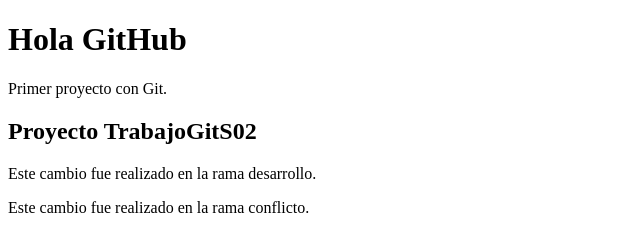
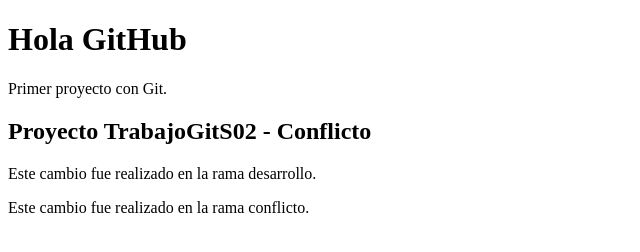
Before and after one commit to angelaviladiazz/TrabajoGitS01, a plain HTML site: page index.html in a window 1280 px wide. Shown: the whole page, without its empty margins (0-640 px from the left). Drawn offline with Linux system fonts and the light colour scheme.

Commit message:
Modifica titulo en rama conflicto

```diff
--- a/index.html
+++ b/index.html
@@ -7,7 +7,7 @@
     <h1>Hola GitHub</h1>
     <p>Primer proyecto con Git.</p>
 
-    <h2>Proyecto TrabajoGitS02</h2>
+    <h2>Proyecto TrabajoGitS02 - Conflicto</h2>
     <p>Este cambio fue realizado en la rama desarrollo.</p>
     <p>Este cambio fue realizado en la rama conflicto.</p>
 </body>
```
